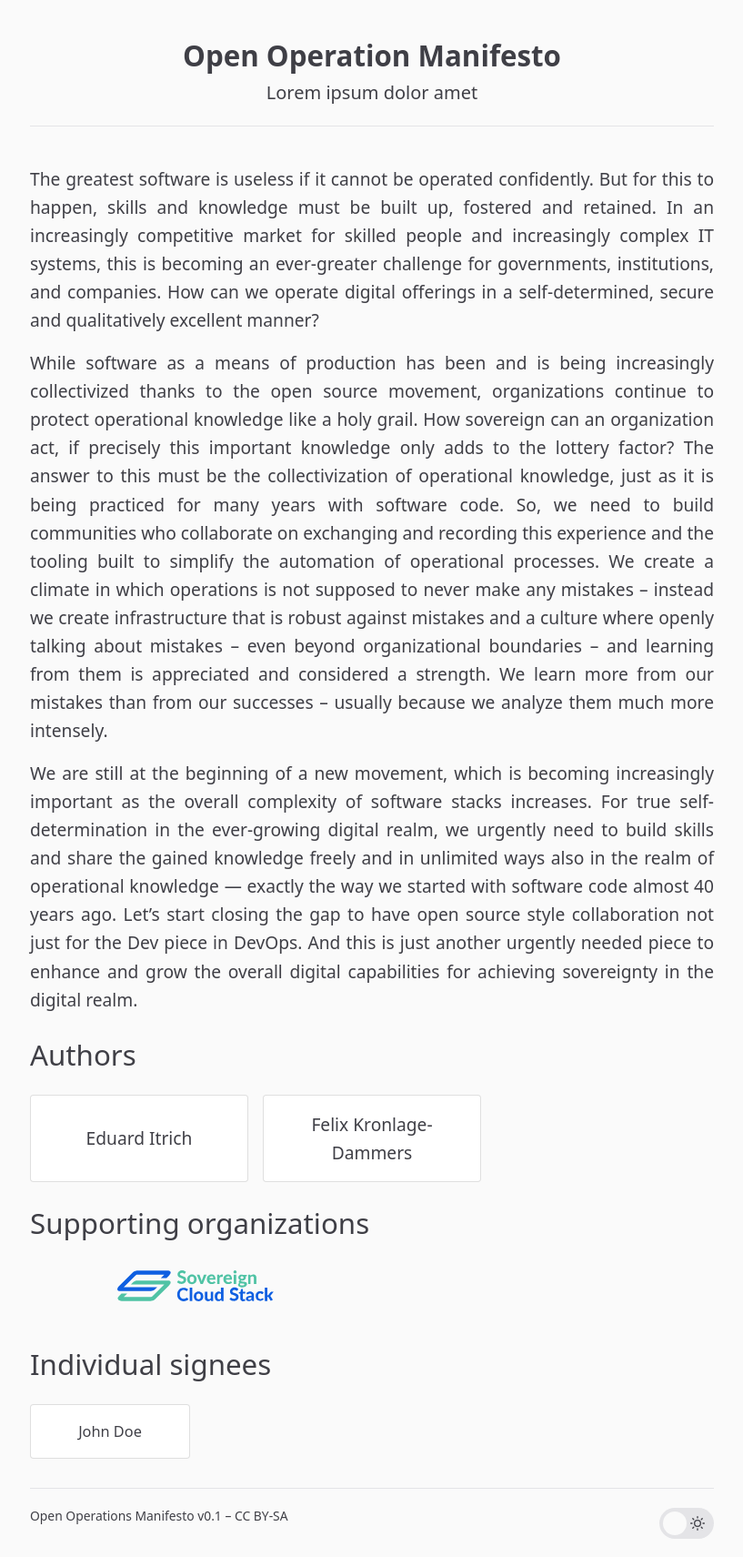
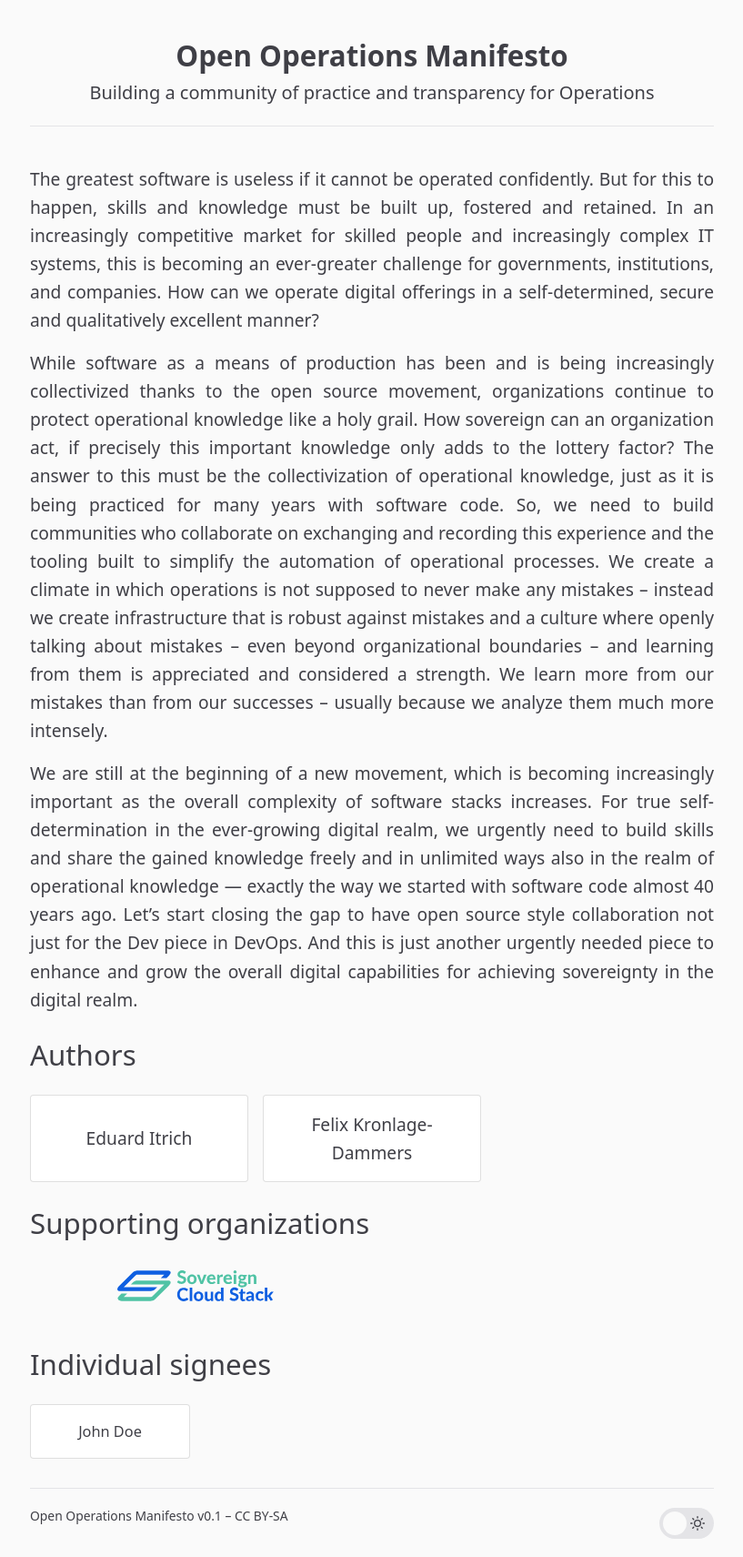
Before and after one commit to SovereignCloudStack/open-operations-manifesto, a Jekyll site: the page built from MANIFESTO.md, in a window 1280 px wide. Shown: the whole page at 91% size, without its empty margins (231-1048 px from the left). Built offline with Jekyll 4.4.1, drawn with Linux system fonts in a browser that asks for light colours.

Commit message:
Set a WIP sub-header

```diff
--- a/_config.yml
+++ b/_config.yml
@@ -1,5 +1,5 @@
-title: Open Operation Manifesto
-description: Lorem ipsum dolor amet
+title: Open Operations Manifesto
+description: Building a community of practice and transparency for Operations
 
 # Set this to your domain; baseurl is for the folder in your domain, if you have one -- `blog`.
 # you can leave both of them blank if you are deploying on a top-level domain.
```
